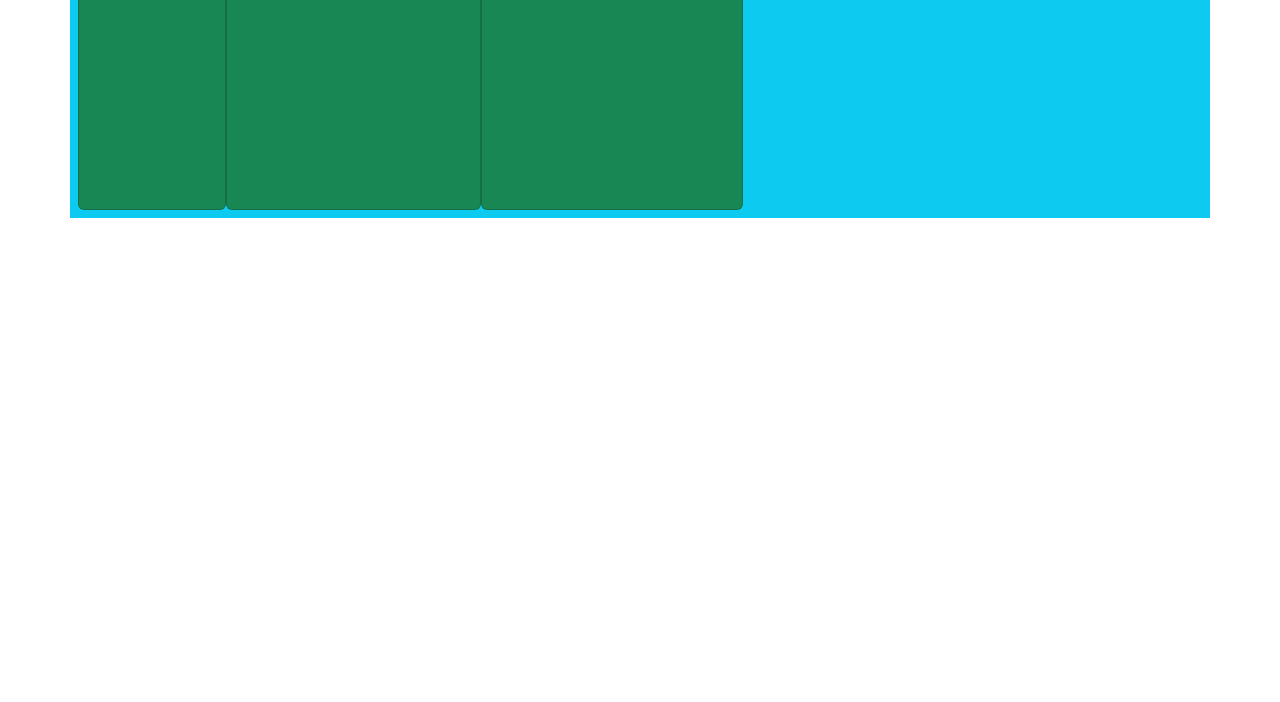
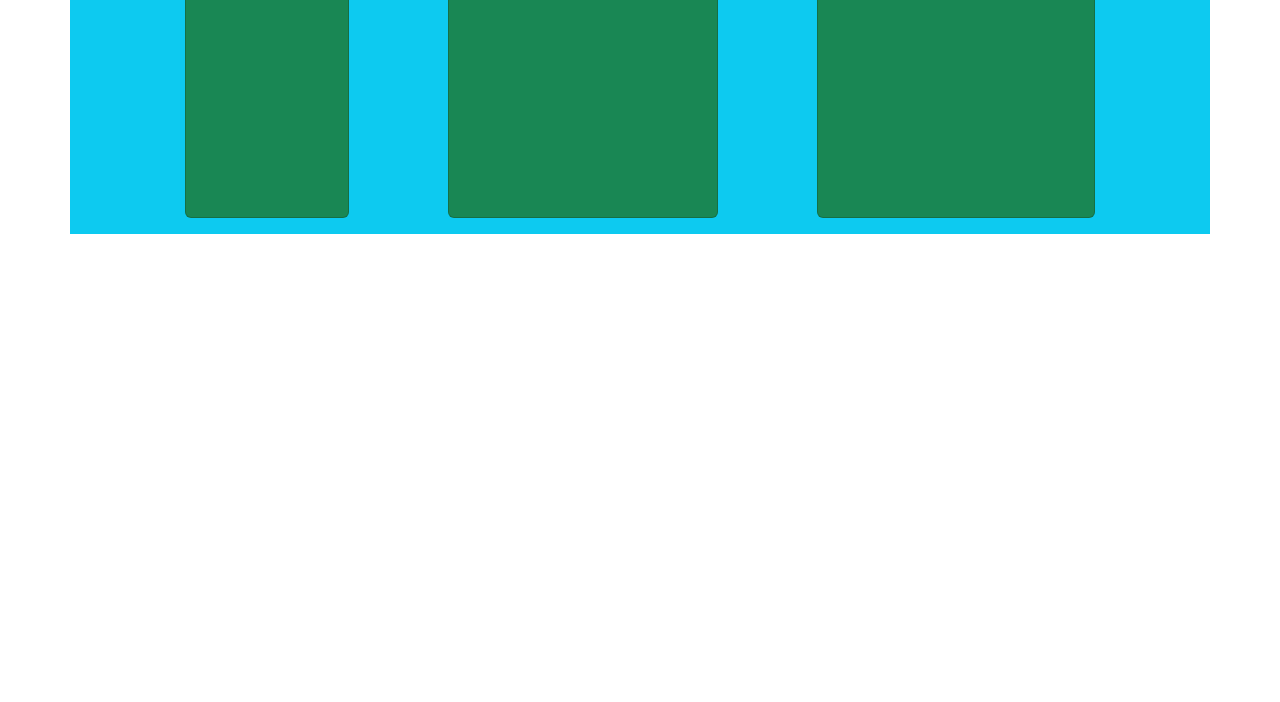
Before and after one commit to tobiasramos/dashboard, a plain HTML site: page index.html in a window 1280 px wide. Shown: the part 98-800 px from the top of the page. Drawn offline with nearby package versions, Linux system fonts and the light colour scheme.

Commit message:
Deixando os cards no lugar que irão ficar

```diff
--- a/index.html
+++ b/index.html
@@ -13,19 +13,21 @@
 
 <body>
 
-    <div class="container d-flex bg-info p-2">
-        <div class="card bg-success rounded" style="height: 300px;">
+    <div class="container d-flex justify-content-evenly  p-3 bg-info">
+
+        <div class="card bg-success rounded p-2" style="height: 300px;">
             <h2>NPS geral</h2>
             <p>NPS Score 75</p>
         </div>
-        <div class="card bg-success rounded">
+        <div class="card bg-success rounded p-2">
             <h2>Vendas fechadas</h2>
-            <p>Esperado 100  Alcançado 70</p>
+            <p>Esperado 100 Alcançado 70</p>
         </div>
-        <div class="card bg-success rounded">
+        <div class="card bg-success rounded p-2">
             <h2>Meta mensal</h2>
             <p>Esperado R$ 70k Alcançado R$ 63k</p>
         </div>
+
     </div>
 
 
```
